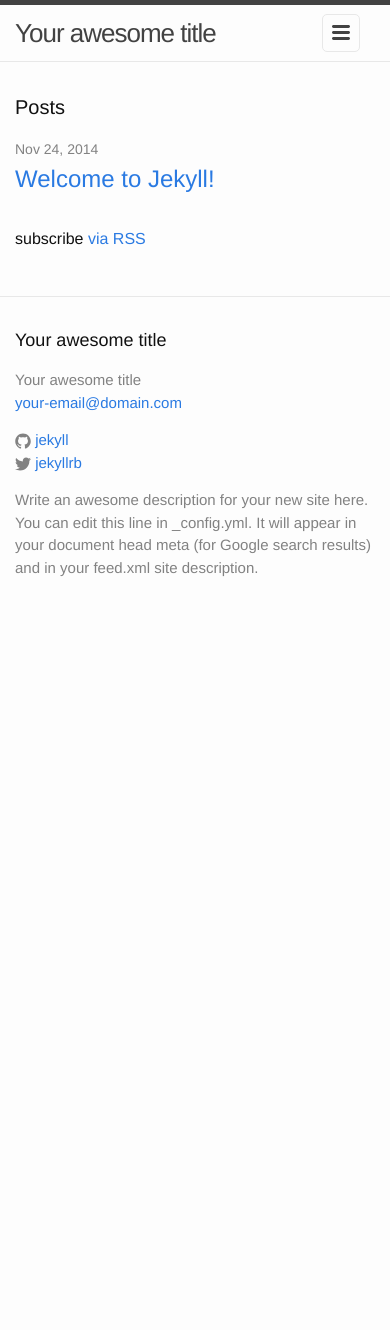
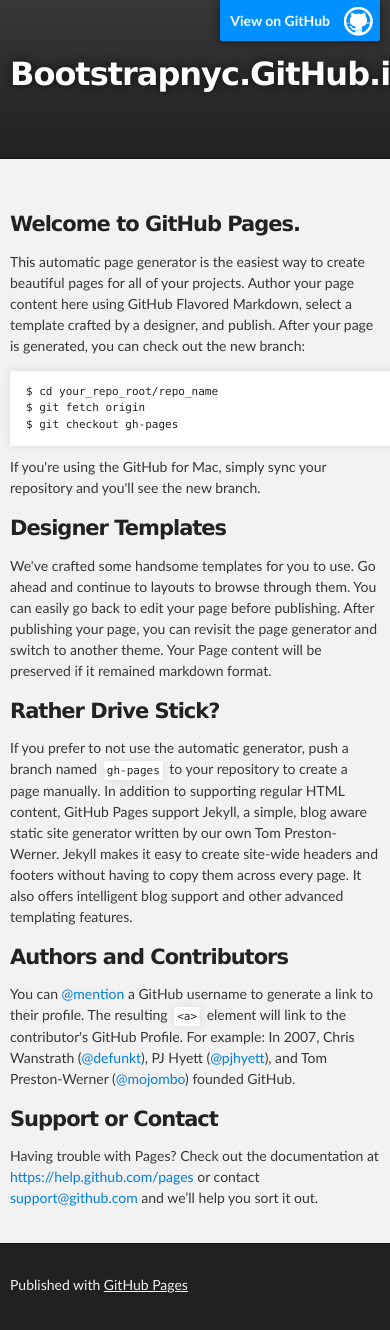
Before and after one commit to BootstrapNYC/BootstrapNYC.github.io, a Jekyll site: the page index.html, which Jekyll copies as it is, in a window 390 px wide. Built offline with Jekyll 4.4.1, drawn with Linux system fonts in a browser that asks for light colours; before the commit the page ends 900 px from its top, so only the background shows below that.

Commit message:
Replace master branch with page content via GitHub

```diff
--- a/index.html
+++ b/index.html
@@ -1,23 +1,74 @@
----
-layout: default
----
+<!DOCTYPE html>
+<html>
 
-<div class="home">
+  <head>
+    <meta charset='utf-8'>
+    <meta http-equiv="X-UA-Compatible" content="chrome=1">
+    <meta name="description" content="Bootstrapnyc.GitHub.io : ">
 
-  <h1 class="page-heading">Posts</h1>
+    <link rel="stylesheet" type="text/css" media="screen" href="stylesheets/stylesheet.css">
 
-  <ul class="post-list">
-    {% for post in site.posts %}
-      <li>
-        <span class="post-meta">{{ post.date | date: "%b %-d, %Y" }}</span>
+    <title>Bootstrapnyc.GitHub.io</title>
+  </head>
 
-        <h2>
-          <a class="post-link" href="{{ post.url | prepend: site.baseurl }}">{{ post.title }}</a>
-        </h2>
-      </li>
-    {% endfor %}
-  </ul>
+  <body>
 
-  <p class="rss-subscribe">subscribe <a href="{{ "/feed.xml" | prepend: site.baseurl }}">via RSS</a></p>
+    <!-- HEADER -->
+    <div id="header_wrap" class="outer">
+        <header class="inner">
+          <a id="forkme_banner" href="https://github.com/BootstrapNYC">View on GitHub</a>
 
-</div>
+          <h1 id="project_title">Bootstrapnyc.GitHub.io</h1>
+          <h2 id="project_tagline"></h2>
+
+        </header>
+    </div>
+
+    <!-- MAIN CONTENT -->
+    <div id="main_content_wrap" class="outer">
+      <section id="main_content" class="inner">
+        <h3>
+<a id="welcome-to-github-pages" class="anchor" href="#welcome-to-github-pages" aria-hidden="true"><span class="octicon octicon-link"></span></a>Welcome to GitHub Pages.</h3>
+
+<p>This automatic page generator is the easiest way to create beautiful pages for all of your projects. Author your page content here using GitHub Flavored Markdown, select a template crafted by a designer, and publish. After your page is generated, you can check out the new branch:</p>
+
+<pre><code>$ cd your_repo_root/repo_name
+$ git fetch origin
+$ git checkout gh-pages
+</code></pre>
+
+<p>If you're using the GitHub for Mac, simply sync your repository and you'll see the new branch.</p>
+
+<h3>
+<a id="designer-templates" class="anchor" href="#designer-templates" aria-hidden="true"><span class="octicon octicon-link"></span></a>Designer Templates</h3>
+
+<p>We've crafted some handsome templates for you to use. Go ahead and continue to layouts to browse through them. You can easily go back to edit your page before publishing. After publishing your page, you can revisit the page generator and switch to another theme. Your Page content will be preserved if it remained markdown format.</p>
+
+<h3>
+<a id="rather-drive-stick" class="anchor" href="#rather-drive-stick" aria-hidden="true"><span class="octicon octicon-link"></span></a>Rather Drive Stick?</h3>
+
+<p>If you prefer to not use the automatic generator, push a branch named <code>gh-pages</code> to your repository to create a page manually. In addition to supporting regular HTML content, GitHub Pages support Jekyll, a simple, blog aware static site generator written by our own Tom Preston-Werner. Jekyll makes it easy to create site-wide headers and footers without having to copy them across every page. It also offers intelligent blog support and other advanced templating features.</p>
+
+<h3>
+<a id="authors-and-contributors" class="anchor" href="#authors-and-contributors" aria-hidden="true"><span class="octicon octicon-link"></span></a>Authors and Contributors</h3>
+
+<p>You can <a href="https://github.com/blog/821" class="user-mention">@mention</a> a GitHub username to generate a link to their profile. The resulting <code>&lt;a&gt;</code> element will link to the contributor's GitHub Profile. For example: In 2007, Chris Wanstrath (<a href="https://github.com/defunkt" class="user-mention">@defunkt</a>), PJ Hyett (<a href="https://github.com/pjhyett" class="user-mention">@pjhyett</a>), and Tom Preston-Werner (<a href="https://github.com/mojombo" class="user-mention">@mojombo</a>) founded GitHub.</p>
+
+<h3>
+<a id="support-or-contact" class="anchor" href="#support-or-contact" aria-hidden="true"><span class="octicon octicon-link"></span></a>Support or Contact</h3>
+
+<p>Having trouble with Pages? Check out the documentation at <a href="https://help.github.com/pages">https://help.github.com/pages</a> or contact <a href="mailto:support@github.com">support@github.com</a> and we’ll help you sort it out.</p>
+      </section>
+    </div>
+
+    <!-- FOOTER  -->
+    <div id="footer_wrap" class="outer">
+      <footer class="inner">
+        <p>Published with <a href="http://pages.github.com">GitHub Pages</a></p>
+      </footer>
+    </div>
+
+
+
+  </body>
+</html>
--- /dev/null
+++ b/javascripts/main.js
@@ -0,0 +1 @@
+console.log('This would be the main JS file.');
--- /dev/null
+++ b/stylesheets/pygment_trac.css
@@ -0,0 +1,70 @@
+.highlight .hll { background-color: #ffffcc }
+.highlight  { background: #f0f3f3; }
+.highlight .c { color: #0099FF; font-style: italic } /* Comment */
+.highlight .err { color: #AA0000; background-color: #FFAAAA } /* Error */
+.highlight .k { color: #006699; font-weight: bold } /* Keyword */
+.highlight .o { color: #555555 } /* Operator */
+.highlight .cm { color: #0099FF; font-style: italic } /* Comment.Multiline */
+.highlight .cp { color: #009999 } /* Comment.Preproc */
+.highlight .c1 { color: #0099FF; font-style: italic } /* Comment.Single */
+.highlight .cs { color: #0099FF; font-weight: bold; font-style: italic } /* Comment.Special */
+.highlight .gd { background-color: #FFCCCC; border: 1px solid #CC0000 } /* Generic.Deleted */
+.highlight .ge { font-style: italic } /* Generic.Emph */
+.highlight .gr { color: #FF0000 } /* Generic.Error */
+.highlight .gh { color: #003300; font-weight: bold } /* Generic.Heading */
+.highlight .gi { background-color: #CCFFCC; border: 1px solid #00CC00 } /* Generic.Inserted */
+.highlight .go { color: #AAAAAA } /* Generic.Output */
+.highlight .gp { color: #000099; font-weight: bold } /* Generic.Prompt */
+.highlight .gs { font-weight: bold } /* Generic.Strong */
+.highlight .gu { color: #003300; font-weight: bold } /* Generic.Subheading */
+.highlight .gt { color: #99CC66 } /* Generic.Traceback */
+.highlight .kc { color: #006699; font-weight: bold } /* Keyword.Constant */
+.highlight .kd { color: #006699; font-weight: bold } /* Keyword.Declaration */
+.highlight .kn { color: #006699; font-weight: bold } /* Keyword.Namespace */
+.highlight .kp { color: #006699 } /* Keyword.Pseudo */
+.highlight .kr { color: #006699; font-weight: bold } /* Keyword.Reserved */
+.highlight .kt { color: #007788; font-weight: bold } /* Keyword.Type */
+.highlight .m { color: #FF6600 } /* Literal.Number */
+.highlight .s { color: #CC3300 } /* Literal.String */
+.highlight .na { color: #330099 } /* Name.Attribute */
+.highlight .nb { color: #336666 } /* Name.Builtin */
+.highlight .nc { color: #00AA88; font-weight: bold } /* Name.Class */
+.highlight .no { color: #336600 } /* Name.Constant */
+.highlight .nd { color: #9999FF } /* Name.Decorator */
+.highlight .ni { color: #999999; font-weight: bold } /* Name.Entity */
+.highlight .ne { color: #CC0000; font-weight: bold } /* Name.Exception */
+.highlight .nf { color: #CC00FF } /* Name.Function */
+.highlight .nl { color: #9999FF } /* Name.Label */
+.highlight .nn { color: #00CCFF; font-weight: bold } /* Name.Namespace */
+.highlight .nt { color: #330099; font-weight: bold } /* Name.Tag */
+.highlight .nv { color: #003333 } /* Name.Variable */
+.highlight .ow { color: #000000; font-weight: bold } /* Operator.Word */
+.highlight .w { color: #bbbbbb } /* Text.Whitespace */
+.highlight .mf { color: #FF6600 } /* Literal.Number.Float */
+.highlight .mh { color: #FF6600 } /* Literal.Number.Hex */
+.highlight .mi { color: #FF6600 } /* Literal.Number.Integer */
+.highlight .mo { color: #FF6600 } /* Literal.Number.Oct */
+.highlight .sb { color: #CC3300 } /* Literal.String.Backtick */
+.highlight .sc { color: #CC3300 } /* Literal.String.Char */
+.highlight .sd { color: #CC3300; font-style: italic } /* Literal.String.Doc */
+.highlight .s2 { color: #CC3300 } /* Literal.String.Double */
+.highlight .se { color: #CC3300; font-weight: bold } /* Literal.String.Escape */
+.highlight .sh { color: #CC3300 } /* Literal.String.Heredoc */
+.highlight .si { color: #AA0000 } /* Literal.String.Interpol */
+.highlight .sx { color: #CC3300 } /* Literal.String.Other */
+.highlight .sr { color: #33AAAA } /* Literal.String.Regex */
+.highlight .s1 { color: #CC3300 } /* Literal.String.Single */
+.highlight .ss { color: #FFCC33 } /* Literal.String.Symbol */
+.highlight .bp { color: #336666 } /* Name.Builtin.Pseudo */
+.highlight .vc { color: #003333 } /* Name.Variable.Class */
+.highlight .vg { color: #003333 } /* Name.Variable.Global */
+.highlight .vi { color: #003333 } /* Name.Variable.Instance */
+.highlight .il { color: #FF6600 } /* Literal.Number.Integer.Long */
+
+.type-csharp .highlight .k { color: #0000FF }
+.type-csharp .highlight .kt { color: #0000FF }
+.type-csharp .highlight .nf { color: #000000; font-weight: normal }
+.type-csharp .highlight .nc { color: #2B91AF }
+.type-csharp .highlight .nn { color: #000000 }
+.type-csharp .highlight .s { color: #A31515 }
+.type-csharp .highlight .sc { color: #A31515 }
--- /dev/null
+++ b/stylesheets/stylesheet.css
@@ -0,0 +1,425 @@
+/*******************************************************************************
+Slate Theme for GitHub Pages
+by Jason Costello, @jsncostello
+*******************************************************************************/
+
+@import url(pygment_trac.css);
+
+/*******************************************************************************
+MeyerWeb Reset
+*******************************************************************************/
+
+html, body, div, span, applet, object, iframe,
+h1, h2, h3, h4, h5, h6, p, blockquote, pre,
+a, abbr, acronym, address, big, cite, code,
+del, dfn, em, img, ins, kbd, q, s, samp,
+small, strike, strong, sub, sup, tt, var,
+b, u, i, center,
+dl, dt, dd, ol, ul, li,
+fieldset, form, label, legend,
+table, caption, tbody, tfoot, thead, tr, th, td,
+article, aside, canvas, details, embed,
+figure, figcaption, footer, header, hgroup,
+menu, nav, output, ruby, section, summary,
+time, mark, audio, video {
+  margin: 0;
+  padding: 0;
+  border: 0;
+  font: inherit;
+  vertical-align: baseline;
+}
+
+/* HTML5 display-role reset for older browsers */
+article, aside, details, figcaption, figure,
+footer, header, hgroup, menu, nav, section {
+  display: block;
+}
+
+ol, ul {
+  list-style: none;
+}
+
+table {
+  border-collapse: collapse;
+  border-spacing: 0;
+}
+
+/*******************************************************************************
+Theme Styles
+*******************************************************************************/
+
+body {
+  box-sizing: border-box;
+  color:#373737;
+  background: #212121;
+  font-size: 16px;
+  font-family: 'Myriad Pro', Calibri, Helvetica, Arial, sans-serif;
+  line-height: 1.5;
+  -webkit-font-smoothing: antialiased;
+}
+
+h1, h2, h3, h4, h5, h6 {
+  margin: 10px 0;
+  font-weight: 700;
+  color:#222222;
+  font-family: 'Lucida Grande', 'Calibri', Helvetica, Arial, sans-serif;
+  letter-spacing: -1px;
+}
+
+h1 {
+  font-size: 36px;
+  font-weight: 700;
+}
+
+h2 {
+  padding-bottom: 10px;
+  font-size: 32px;
+  background: url('../images/bg_hr.png') repeat-x bottom;
+}
+
+h3 {
+  font-size: 24px;
+}
+
+h4 {
+  font-size: 21px;
+}
+
+h5 {
+  font-size: 18px;
+}
+
+h6 {
+  font-size: 16px;
+}
+
+p {
+  margin: 10px 0 15px 0;
+}
+
+footer p {
+  color: #f2f2f2;
+}
+
+a {
+  text-decoration: none;
+  color: #007edf;
+  text-shadow: none;
+
+  transition: color 0.5s ease;
+  transition: text-shadow 0.5s ease;
+  -webkit-transition: color 0.5s ease;
+  -webkit-transition: text-shadow 0.5s ease;
+  -moz-transition: color 0.5s ease;
+  -moz-transition: text-shadow 0.5s ease;
+  -o-transition: color 0.5s ease;
+  -o-transition: text-shadow 0.5s ease;
+  -ms-transition: color 0.5s ease;
+  -ms-transition: text-shadow 0.5s ease;
+}
+
+a:hover, a:focus {text-decoration: underline;}
+
+footer a {
+  color: #F2F2F2;
+  text-decoration: underline;
+}
+
+em {
+  font-style: italic;
+}
+
+strong {
+  font-weight: bold;
+}
+
+img {
+  position: relative;
+  margin: 0 auto;
+  max-width: 739px;
+  padding: 5px;
+  margin: 10px 0 10px 0;
+  border: 1px solid #ebebeb;
+
+  box-shadow: 0 0 5px #ebebeb;
+  -webkit-box-shadow: 0 0 5px #ebebeb;
+  -moz-box-shadow: 0 0 5px #ebebeb;
+  -o-box-shadow: 0 0 5px #ebebeb;
+  -ms-box-shadow: 0 0 5px #ebebeb;
+}
+
+p img {
+  display: inline;
+  margin: 0;
+  padding: 0;
+  vertical-align: middle;
+  text-align: center;
+  border: none;
+}
+
+pre, code {
+  width: 100%;
+  color: #222;
+  background-color: #fff;
+
+  font-family: Monaco, "Bitstream Vera Sans Mono", "Lucida Console", Terminal, monospace;
+  font-size: 14px;
+
+  border-radius: 2px;
+  -moz-border-radius: 2px;
+  -webkit-border-radius: 2px;
+}
+
+pre {
+  width: 100%;
+  padding: 10px;
+  box-shadow: 0 0 10px rgba(0,0,0,.1);
+  overflow: auto;
+}
+
+code {
+  padding: 3px;
+  margin: 0 3px;
+  box-shadow: 0 0 10px rgba(0,0,0,.1);
+}
+
+pre code {
+  display: block;
+  box-shadow: none;
+}
+
+blockquote {
+  color: #666;
+  margin-bottom: 20px;
+  padding: 0 0 0 20px;
+  border-left: 3px solid #bbb;
+}
+
+
+ul, ol, dl {
+  margin-bottom: 15px
+}
+
+ul {
+  list-style-position: inside;
+  list-style: disc;
+  padding-left: 20px;
+}
+
+ol {
+  list-style-position: inside;
+  list-style: decimal;
+  padding-left: 20px;
+}
+
+dl dt {
+  font-weight: bold;
+}
+
+dl dd {
+  padding-left: 20px;
+  font-style: italic;
+}
+
+dl p {
+  padding-left: 20px;
+  font-style: italic;
+}
+
+hr {
+  height: 1px;
+  margin-bottom: 5px;
+  border: none;
+  background: url('../images/bg_hr.png') repeat-x center;
+}
+
+table {
+  border: 1px solid #373737;
+  margin-bottom: 20px;
+  text-align: left;
+ }
+
+th {
+  font-family: 'Lucida Grande', 'Helvetica Neue', Helvetica, Arial, sans-serif;
+  padding: 10px;
+  background: #373737;
+  color: #fff;
+ }
+
+td {
+  padding: 10px;
+  border: 1px solid #373737;
+ }
+
+form {
+  background: #f2f2f2;
+  padding: 20px;
+}
+
+/*******************************************************************************
+Full-Width Styles
+*******************************************************************************/
+
+.outer {
+  width: 100%;
+}
+
+.inner {
+  position: relative;
+  max-width: 640px;
+  padding: 20px 10px;
+  margin: 0 auto;
+}
+
+#forkme_banner {
+  display: block;
+  position: absolute;
+  top:0;
+  right: 10px;
+  z-index: 10;
+  padding: 10px 50px 10px 10px;
+  color: #fff;
+  background: url('../images/blacktocat.png') #0090ff no-repeat 95% 50%;
+  font-weight: 700;
+  box-shadow: 0 0 10px rgba(0,0,0,.5);
+  border-bottom-left-radius: 2px;
+  border-bottom-right-radius: 2px;
+}
+
+#header_wrap {
+  background: #212121;
+  background: -moz-linear-gradient(top, #373737, #212121);
+  background: -webkit-linear-gradient(top, #373737, #212121);
+  background: -ms-linear-gradient(top, #373737, #212121);
+  background: -o-linear-gradient(top, #373737, #212121);
+  background: linear-gradient(top, #373737, #212121);
+}
+
+#header_wrap .inner {
+  padding: 50px 10px 30px 10px;
+}
+
+#project_title {
+  margin: 0;
+  color: #fff;
+  font-size: 42px;
+  font-weight: 700;
+  text-shadow: #111 0px 0px 10px;
+}
+
+#project_tagline {
+  color: #fff;
+  font-size: 24px;
+  font-weight: 300;
+  background: none;
+  text-shadow: #111 0px 0px 10px;
+}
+
+#downloads {
+  position: absolute;
+  width: 210px;
+  z-index: 10;
+  bottom: -40px;
+  right: 0;
+  height: 70px;
+  background: url('../images/icon_download.png') no-repeat 0% 90%;
+}
+
+.zip_download_link {
+  display: block;
+  float: right;
+  width: 90px;
+  height:70px;
+  text-indent: -5000px;
+  overflow: hidden;
+  background: url(../images/sprite_download.png) no-repeat bottom left;
+}
+
+.tar_download_link {
+  display: block;
+  float: right;
+  width: 90px;
+  height:70px;
+  text-indent: -5000px;
+  overflow: hidden;
+  background: url(../images/sprite_download.png) no-repeat bottom right;
+  margin-left: 10px;
+}
+
+.zip_download_link:hover {
+  background: url(../images/sprite_download.png) no-repeat top left;
+}
+
+.tar_download_link:hover {
+  background: url(../images/sprite_download.png) no-repeat top right;
+}
+
+#main_content_wrap {
+  background: #f2f2f2;
+  border-top: 1px solid #111;
+  border-bottom: 1px solid #111;
+}
+
+#main_content {
+  padding-top: 40px;
+}
+
+#footer_wrap {
+  background: #212121;
+}
+
+
+
+/*******************************************************************************
+Small Device Styles
+*******************************************************************************/
+
+@media screen and (max-width: 480px) {
+  body {
+    font-size:14px;
+  }
+
+  #downloads {
+    display: none;
+  }
+
+  .inner {
+    min-width: 320px;
+    max-width: 480px;
+  }
+
+  #project_title {
+  font-size: 32px;
+  }
+
+  h1 {
+    font-size: 28px;
+  }
+
+  h2 {
+    font-size: 24px;
+  }
+
+  h3 {
+    font-size: 21px;
+  }
+
+  h4 {
+    font-size: 18px;
+  }
+
+  h5 {
+    font-size: 14px;
+  }
+
+  h6 {
+    font-size: 12px;
+  }
+
+  code, pre {
+    min-width: 320px;
+    max-width: 480px;
+    font-size: 11px;
+  }
+
+}
```
Also changed, not shown: params.json (added, +1 -0 lines), images/bg_hr.png (added), images/blacktocat.png (added), images/icon_download.png (added), images/sprite_download.png (added).
